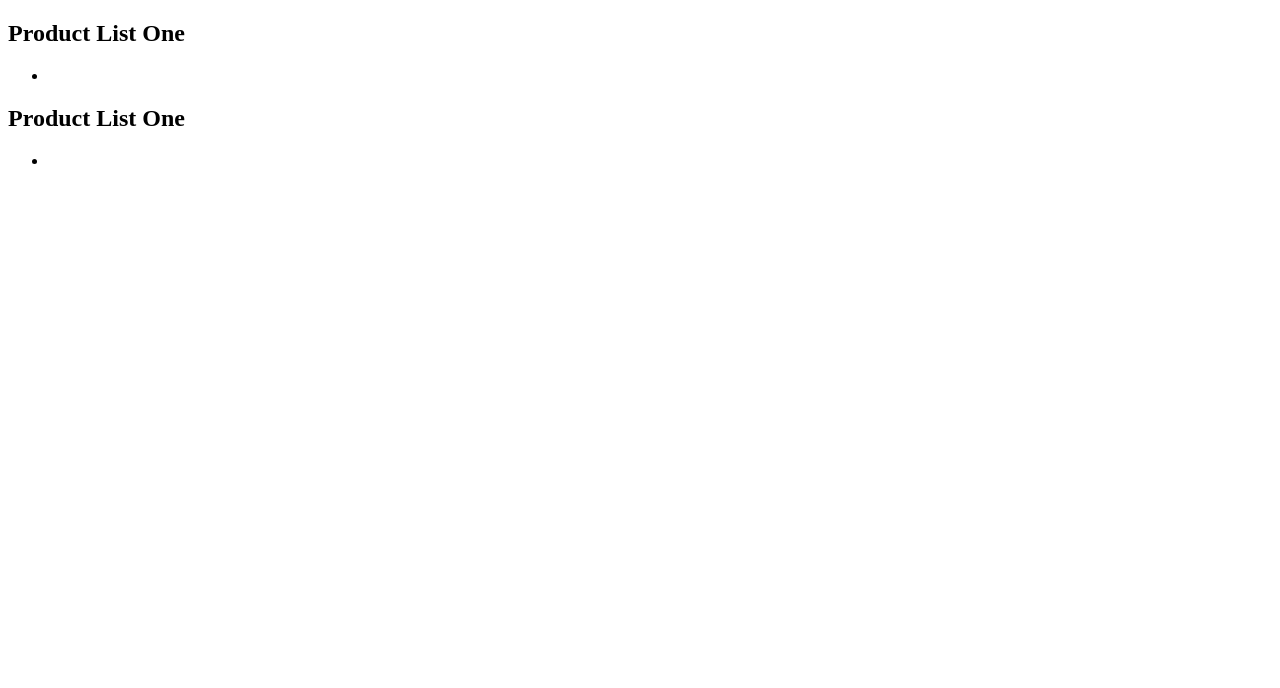
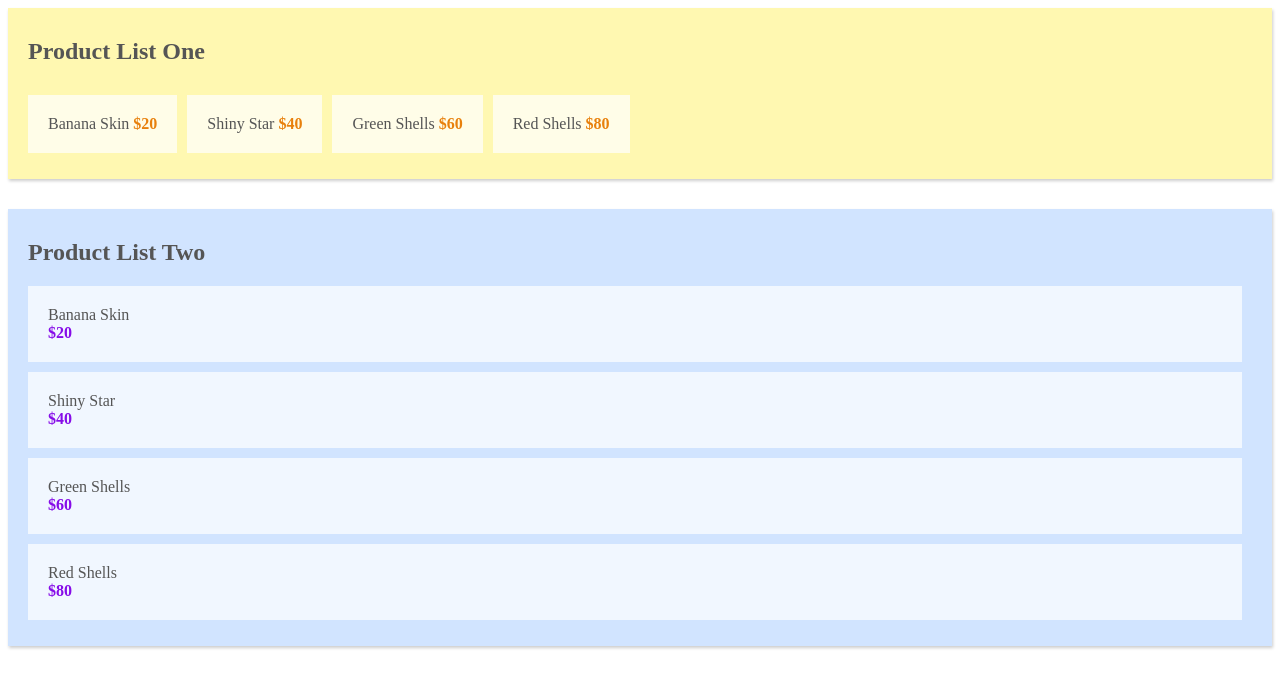
Before and after one commit to ShahTufail/vuex-app, a Vue app: page / in a window 1280 px wide. Shown: the top 688 px of the page. Built offline with nearby package versions, Linux system fonts and the light colour scheme.

Commit message:
working vue app with two components and data binding

```diff
--- a/src/App.vue
+++ b/src/App.vue
@@ -1,7 +1,7 @@
 <template>
   <div id="app">
-<product-list-one> </product-list-one>
-<product-list-two> </product-list-two>
+<product-list-one v-bind:products="products"> </product-list-one>
+<product-list-two v-bind:products="products"> </product-list-two>
   </div>
 </template>
 
@@ -30,4 +30,8 @@ export default {
 </script>
 
 <style>
+body{
+    font-family: Ubuntu;
+    color: #555;
+}
 </style>
--- a/src/components/ProductListOne.vue
+++ b/src/components/ProductListOne.vue
@@ -2,22 +2,43 @@
   <div id="product-list-one">
     <h2> Product List One </h2>
 <ul>
-<li v-for=""></li>
+<li v-for="product in products">
+  <span class="name"> {{product.name}} </span>
+  <span class="price"> ${{product.price}} </span>
+</li>
 </ul>
   </div>
 </template>
 
 <script>
-
 export default {
-  name: 'app',
+  props: ["products"],
+  name: "app",
   data() {
-    return {
-
-    }
-  },
-}
+    return {};
+  }
+};
 </script>
 
-<style>
+<style scoped>
+#product-list-one{
+    background: #FFF8B1;
+    box-shadow: 1px 2px 3px rgba(0,0,0,0.2);
+    margin-bottom: 30px;
+    padding: 10px 20px;
+}
+#product-list-one ul{
+    padding: 0;
+}
+#product-list-one li{
+    display: inline-block;
+    margin-right: 10px;
+    margin-top: 10px;
+    padding: 20px;
+    background: rgba(255,255,255,0.7);
+}
+.price{
+    font-weight: bold;
+    color: #E8800C;
+}
 </style>
--- a/src/components/ProductListTwo.vue
+++ b/src/components/ProductListTwo.vue
@@ -1,23 +1,45 @@
 <template>
   <div id="product-list-two">
-    <h2> Product List One </h2>
+    <h2> Product List Two </h2>
 <ul>
-<li v-for=""></li>
+<li v-for="product in products">
+  <span class="name"> {{product.name}} </span>
+  <span class="price"> ${{product.price}} </span>
+</li>
 </ul>
   </div>
 </template>
 
 <script>
-
 export default {
-  name: 'app',
+  props: ["products"],
+  name: "app",
   data() {
-    return {
-
-    }
-  },
-}
+    return {};
+  }
+};
 </script>
 
-<style>
+<style scoped>
+#product-list-two{
+    background: #D1E4FF;
+    box-shadow: 1px 2px 3px rgba(0,0,0,0.2);
+    margin-bottom: 30px;
+    padding: 10px 20px;
+}
+#product-list-two ul{
+    padding: 0;
+    list-style-type: none;
+}
+#product-list-two li{
+    margin-right: 10px;
+    margin-top: 10px;
+    padding: 20px;
+    background: rgba(255,255,255,0.7);
+}
+.price{
+    font-weight: bold;
+    color: #860CE8;
+    display: block;
+}
 </style>
```
